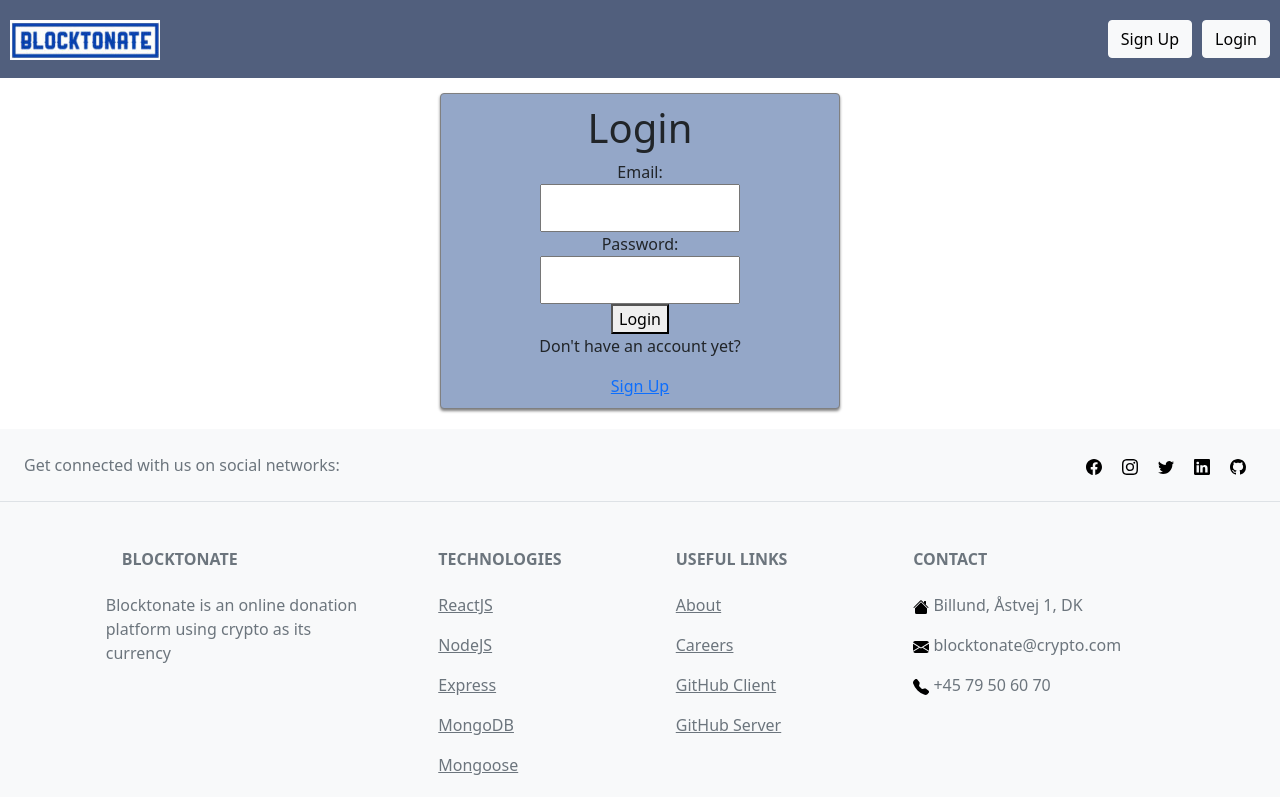
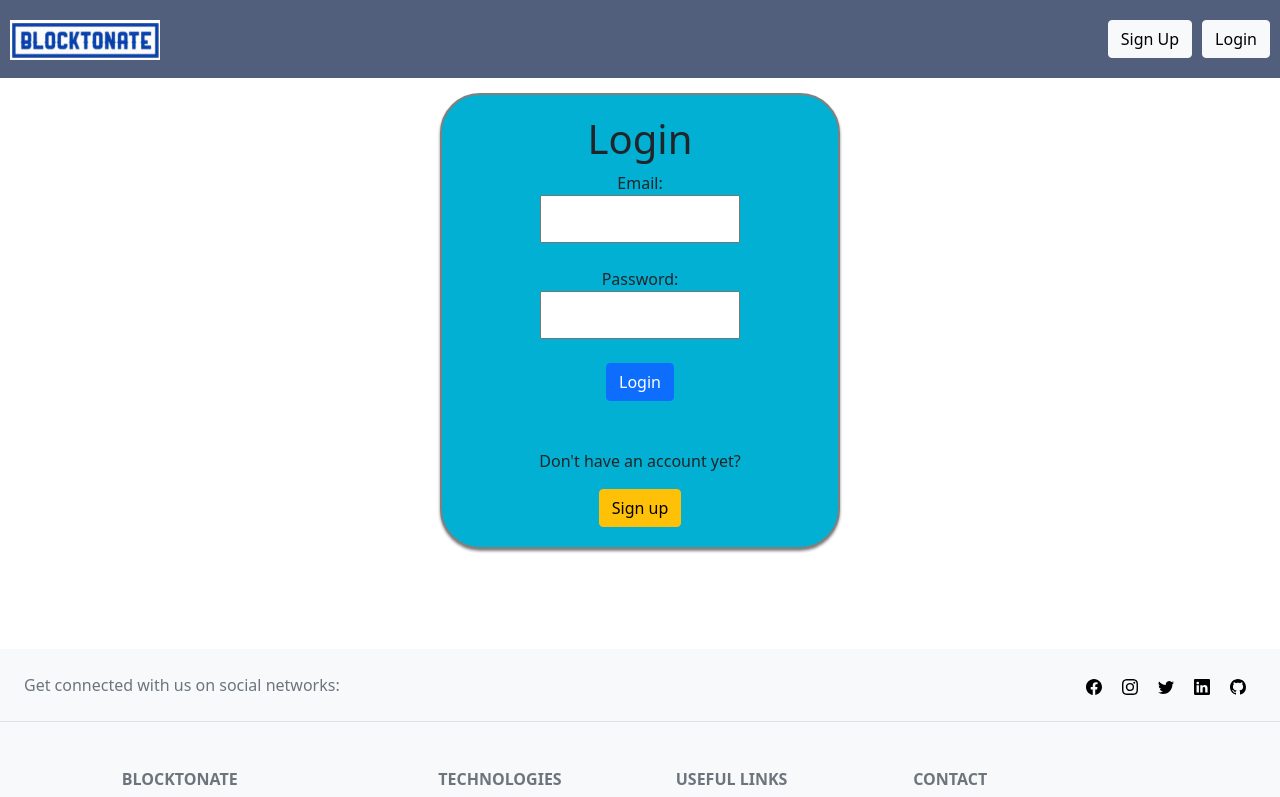
Before and after one commit to dkchkrso/blocktonate-client, a React (Create React App) app: page /login in a window 1280 px wide. Shown: the top 797 px of the page. Built offline with nearby package versions, Linux system fonts and the light colour scheme.

Commit message:
adjusted login and signup page

```diff
--- a/src/components/ReceiverListHome.js
+++ b/src/components/ReceiverListHome.js
@@ -2,22 +2,21 @@ import { useState, useEffect } from "react";
 import axios from "axios";
 import { Link } from "react-router-dom";
 import { Container, Card, Row, Col, Image, ProgressBar} from "react-bootstrap/";
+import { useContext } from "react";
+import { AuthContext } from "../context/auth.context";
 
 const API_URL = "http://localhost:5005";
 
 function ReceiverListPage() {
+  const { isLoggedIn, user, logOutUser } = useContext(AuthContext);
+
   const [receivers, setReceivers] = useState([]);
 
   const getAllReceivers = () => {
     // Get the token from the localStorage
-    const storedToken = localStorage.getItem("authToken");
-
-    // Send the token through the request "Authorization" Headers
 
     axios
-      .get(`${API_URL}/api/receivers`, {
-        headers: { Authorization: `Bearer ${storedToken}` },
-      })
+      .get(`${API_URL}/api`)
       .then((response) => setReceivers(response.data))
       .catch((error) => console.log(error));
   };
@@ -35,20 +34,32 @@ function ReceiverListPage() {
             const now = receiver.receivedAmount / (receiver.askingAmount / 100);
           return (
             <Col className="col-6 col-md-3 col-lg-2">
-              {/* <Col className="col-12 col-md-3 col-lg-2"></Col> */}
               <Card key={receiver._id} className="card-img-top">
-                {/* <Link to={`/receivers/${receiver._id}`}> */}
+
+                {!isLoggedIn && (
+                  <Link to={"/login"}>
                     <Image
                       src={receiver.imageURL}
                       alt="Receiver"
                       className="card-img-top"
                     />
+                  </Link>
+                )}
+
+                {isLoggedIn && (
+                    <Image
+                      src={receiver.imageURL}
+                      alt="Receiver"
+                      className="card-img-top"
+                    />
+                )}
+
                 <p>{receiver.name}</p>
                 <ProgressBar now={now} label={`${now}%`}></ProgressBar>
                 <p>
-                  {receiver.askingAmount - receiver.receivedAmount} {" "}{receiver.currency} to go
+                  {receiver.askingAmount - receiver.receivedAmount}{" "}
+                  {receiver.currency} to go
                 </p>
-                {/* </Link> */}
               </Card>
             </Col>
           );
--- a/src/index.css
+++ b/src/index.css
@@ -5,16 +5,15 @@ body {
 
 .SignupPage,
 .LoginPage {
-  background: #f9eec3;
-  border: 1px solid grey;
+  border: 2px solid grey;
   box-shadow: 0px 2px 3px grey;
   width: 400px;
   text-align: center;
   margin: 0 auto;
-  margin-bottom: 20px;
-  padding: 10px;
-  border-radius: 4px;
-  background-color: #608dd5;
+  margin-bottom: 100px;
+  padding: 20px;
+  border-radius: 40px;
+  background-color: #01B0D3;
 }
 
 .SignupPage form,
@@ -24,9 +23,6 @@ body {
   align-items: center;
 }
 
-.LoginPage {
-  background-color: #94a7c8;
-}
 
 Link {
   text-decoration: none;
--- a/src/pages/HomePage.js
+++ b/src/pages/HomePage.js
@@ -1,9 +1,15 @@
 import ReceiverListHome from "../components/ReceiverListHome";
 import { Container } from "react-bootstrap/";
+import { useContext } from "react";
+import { AuthContext } from "../context/auth.context";
 
 function HomePage() {
+
+  const { isLoggedIn, user, logOutUser } = useContext(AuthContext);
+
   return (
     <div>
+      {!isLoggedIn && (
         <Container>
           <h1>Make a donation, change a life</h1>
           <p>
@@ -14,9 +20,8 @@ function HomePage() {
           <p>Blocktonate makes donations to refugees easy and cheep</p>
           <br></br>
         </Container>
-
+      )}
       <ReceiverListHome />
-
     </div>
   );
 }
--- a/src/pages/LoginPage.js
+++ b/src/pages/LoginPage.js
@@ -2,7 +2,7 @@ import { useState, useContext } from "react";
 import axios from "axios";
 import { Link, useNavigate } from "react-router-dom";
 import { AuthContext } from "../context/auth.context";
-
+import { Button } from "react-bootstrap/";
 const API_URL = "http://localhost:5005";
 
 function LoginPage(props) {
@@ -47,7 +47,7 @@ function LoginPage(props) {
       <form onSubmit={handleLoginSubmit}>
         <label>Email:</label>
         <input type="email" name="email" value={email} onChange={handleEmail} />
-
+        <br></br>
         <label>Password:</label>
         <input
           type="password"
@@ -55,13 +55,18 @@ function LoginPage(props) {
           value={password}
           onChange={handlePassword}
         />
+        <br></br>
+        <Button type="submit">Login</Button>
+      </form>
+      <br></br>
 
-        <button type="submit">Login</button>
-      </form>
       {errorMessage && <p className="error-message">{errorMessage}</p>}
+      <br></br>
+      <p>Don't have an account yet?</p>
 
-      <p>Don't have an account yet?</p>
-      <Link to={"/signup"}> Sign Up</Link>
+      <Link to={"/signup"}>
+        <Button variant="warning">Sign up</Button>
+      </Link>
     </div>
   );
 }
--- a/src/pages/SignupPage.js
+++ b/src/pages/SignupPage.js
@@ -1,6 +1,7 @@
 import { useState } from "react";
 import { Link, useNavigate } from "react-router-dom";
 import axios from "axios";
+import { Button } from "react-bootstrap/";
 
 const API_URL = "http://localhost:5005";
 
@@ -42,7 +43,7 @@ function SignupPage(props) {
       <form onSubmit={handleSignupSubmit}>
         <label>Email:</label>
         <input type="email" name="email" value={email} onChange={handleEmail} />
-
+        <br></br>
         <label>Password:</label>
         <input
           type="password"
@@ -50,17 +51,21 @@ function SignupPage(props) {
           value={password}
           onChange={handlePassword}
         />
-
+        <br></br>
         <label>Name:</label>
         <input type="text" name="name" value={name} onChange={handleName} />
-
-        <button type="submit">Sign Up</button>
+        <br></br>
+        <Button type="submit">Sign Up</Button>
       </form>
 
       {errorMessage && <p className="error-message">{errorMessage}</p>}
-
+      <br></br>
+      <br></br>
       <p>Already have account?</p>
-      <Link to={"/login"}> Login</Link>
+      <Link to={"/login"}>
+        {" "}
+        <Button variant="warning">Login</Button>
+      </Link>
     </div>
   );
 }
```
Lines whose indentation alone changed are shown as unchanged.
